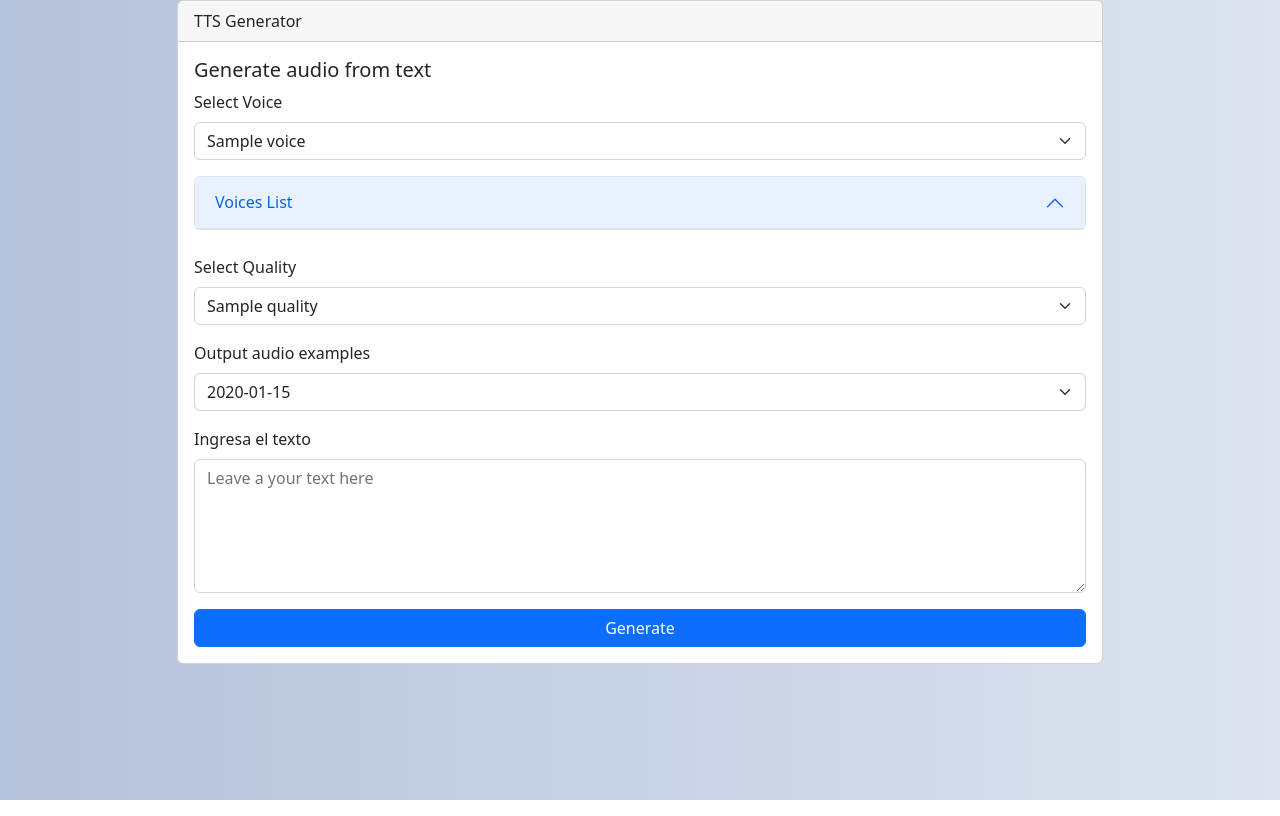
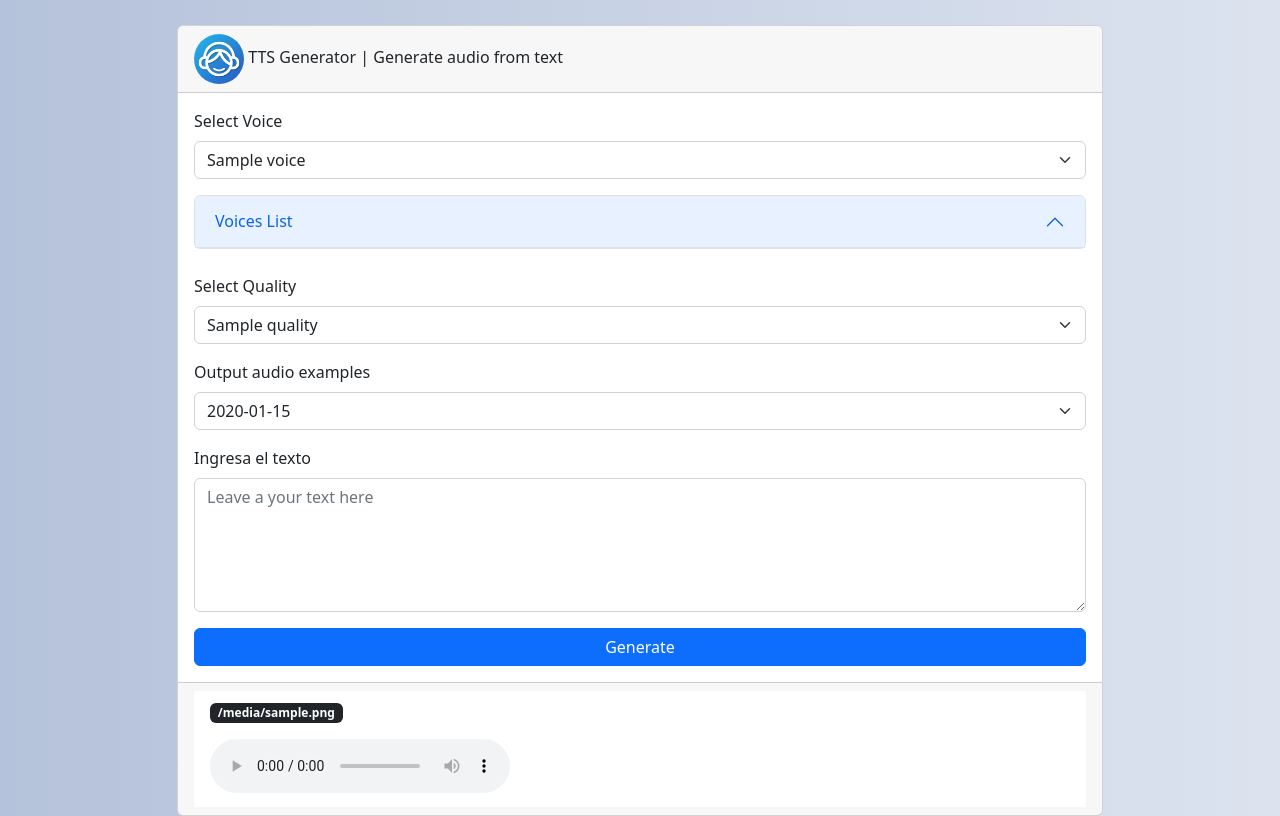
Before and after one commit to carloshdez90/tortoise_tts_web_client, a FastAPI app: template api/templates/index.html in a window 1280 px wide. Run offline with FastAPI, Linux system fonts and the light colour scheme; the template is opened without the code that fills it: most values are stand-ins (such as "Sample title", 1, 10 or a date in 2020).

Commit message:
List generated files from bucket, added animation and other UI enhancements

```diff
--- a/api/helper/bucket.py
+++ b/api/helper/bucket.py
@@ -1,4 +1,5 @@
 import os
+import datetime
 from google.cloud import storage
 
 BUCKET="tortoise-tts"
@@ -11,17 +12,41 @@ def get_folder_list(prefix=None):
         blobs = client.list_blobs(BUCKET, prefix=prefix)
         folders = sorted(list(set([k.name for k in blobs])))
 
-        #if len(folders) == 1: #has
-
     else:
         blobs = client.list_blobs(BUCKET)
         folders = sorted(list(set([k.name.split('/')[0] for k in blobs])))
 
     return folders
 
-def upload_file(file_name):
+def upload_file(destination, file_name):
     storage_client = storage.Client()
     bucket = storage_client.bucket(BUCKET)
-    blob = bucket.blob(file_name)
+    blob = bucket.blob(destination)
 
     blob.upload_from_filename(file_name)
+
+
+def generate_download_signed_urls(blob_list):
+    """
+    Generates a v4 signed URL for downloading a blob.
+    """
+
+    storage_client = storage.Client()
+    bucket = storage_client.bucket(BUCKET)
+    signed_urls = []
+    for blob_name in blob_list:
+        blob = bucket.blob(blob_name)
+
+        url = blob.generate_signed_url(
+            version="v4",
+            # This URL is valid for 30 minutes
+            expiration=datetime.timedelta(minutes=30),
+            # Allow GET requests using this URL.
+            method="GET",
+        )
+        signed_urls.append({
+                            'filename': blob_name.split('/')[-1],
+                            'signed_url': url
+                            })
+
+    return signed_urls
--- a/api/main.py
+++ b/api/main.py
@@ -1,12 +1,11 @@
 import os
-from typing import Union
-from pydantic import BaseModel
+from typing import Union, Optional
 from fastapi import FastAPI, Request, Form, status
 from fastapi.responses import HTMLResponse, RedirectResponse
 from fastapi.templating import Jinja2Templates
 from fastapi.staticfiles import StaticFiles
 from helper.tts import get_voices, get_quality, get_candidates, get_audios, generate_tts
-from helper.bucket import get_folder_list
+from helper.bucket import get_folder_list, generate_download_signed_urls
 
 # declarations
 app = FastAPI()
@@ -21,7 +20,7 @@ def folders(prefix: Union[str, None] = None):
 
 # Endpoints
 @app.get("/", response_class=HTMLResponse)
-async def index(request: Request):
+async def index(request: Request, folder: Union[str, None] = None):
     params = {
         "request": request,
         "voices": get_voices(),
@@ -29,6 +28,10 @@ async def index(request: Request):
         "candidates":get_candidates(),
         "audios": get_audios()
     }
+
+    if folder is not None:
+        params['object_list'] = generate_download_signed_urls(get_folder_list(folder))
+
     return templates.TemplateResponse("index.html", params)
 
 @app.post("/api/do_tts")
@@ -36,9 +39,8 @@ async def do_tts(request: Request,
                     voice: str = Form(),
                     text: str = Form(),
                     quality: str = Form(),
-                    candidate: int = Form()):
+                    candidate: Optional[int] = Form(None)):
     url = app.url_path_for("index")
     response = generate_tts(voice, text, preset=quality, candidates=candidate)
-    print(response)
 
-    return RedirectResponse(url, status_code=status.HTTP_303_SEE_OTHER)
+    return RedirectResponse(f"{url}?folder={response['folder']}", status_code=status.HTTP_303_SEE_OTHER)
--- a/api/static/script.js
+++ b/api/static/script.js
@@ -1,5 +1,8 @@
 document.addEventListener('submit', (e) => {
     var button = document.getElementById('submit')
+    var loader = document.getElementsByClassName('loader')[0]
+
 
     button.disabled = true
+    loader.style.display = 'initial'
 });
--- a/api/static/styles.css
+++ b/api/static/styles.css
@@ -17,3 +17,19 @@
 .mt-25{
   margin-top: 25px;
 }
+
+.logo{
+  border-radius: 100%;
+  width: 50px;
+}
+
+.logo-link{
+  text-decoration: none;
+}
+
+.loader {
+  width: 300px;
+  height: 300px;
+  margin: 0 auto;
+  display: none;
+}
--- a/api/templates/index.html
+++ b/api/templates/index.html
@@ -14,19 +14,22 @@
         <link href="https://cdn.jsdelivr.net/npm/bootstrap@5.2.0-beta1/dist/css/bootstrap.min.css" rel="stylesheet" integrity="sha384-0evHe/X+R7YkIZDRvuzKMRqM+OrBnVFBL6DOitfPri4tjfHxaWutUpFmBp4vmVor" crossorigin="anonymous">
         <link href="{{ url_for('static', path='/styles.css') }}" rel="stylesheet">
 
+
     </head>
     <body class="background">
 
-        <div class="container">
+        <div class="container mt-25">
             <div class="row">
               <div class="col-10 offset-1">
                 <div class="workspace align-self-center">
                     <div class="card">
                         <div class="card-header">
-                          TTS Generator
+                          <a href="/" class="logo-link">
+                            <img src="{{ url_for('static', path='/favicon/android-chrome-192x192.png') }}" class="logo">
+                          </a>
+                          TTS Generator | Generate audio from text
                         </div>
                         <div class="card-body">
-                          <h5 class="card-title">Generate audio from text</h5>
                           <form method="post" action="/api/do_tts">
                             <!-- Voice selector -->
                             <div class="mb-3">
@@ -86,7 +89,7 @@
                                 </select>
                               </div>
 
-                              <!-- Candidates selector -->
+                            <!-- Candidates selector -->
                             <div class="mb-3">
                                 <label for="voice" class="form-label">Output audio examples</label>
                                 <select class="form-select" aria-label="Default select example" id="candidate" name="candidate" value="{{candidate}}" required>
@@ -113,6 +116,28 @@
 
                           </form>
                         </div>
+
+                        <lottie-player  src="{{ url_for('static', path='/loader.json') }}"
+                                        background="transparent"
+                                        speed="1"
+                                        class="loader"
+                                        loop autoplay >
+                        </lottie-player>
+
+                        {% if object_list %}
+                          <div class="card-footer">
+                            <ul class="list-group list-group-flush">
+                              {% for item in object_list %}
+                                <li class="list-group-item">
+                                  <p><span class="badge text-bg-dark">{{item.filename}}</span></p>
+                                  <audio controls>
+                                    <source src={{item.signed_url}} type="audio/wav">
+                                  </audio>
+                                </li>
+                              {% endfor%}
+                            </ul>
+                          </div>
+                        {% endif %}
                       </div>
                 </div>
               </div>
@@ -124,6 +149,7 @@
       <script src="https://cdn.jsdelivr.net/npm/bootstrap@5.2.0-beta1/dist/js/bootstrap.bundle.min.js" integrity="sha384-pprn3073KE6tl6bjs2QrFaJGz5/SUsLqktiwsUTF55Jfv3qYSDhgCecCxMW52nD2" crossorigin="anonymous"></script>
       <link href="" rel="stylesheet">
       <script src="{{ url_for('static', path='/script.js') }}" ></script>
+      <script src="https://unpkg.com/@lottiefiles/lottie-player@latest/dist/lottie-player.js"></script>
 
     </body>
 </html>
```
Also changed, not shown: api/helper/tts.py (+6 -5 lines), api/static/loader.json (added, +1 -0 lines).
